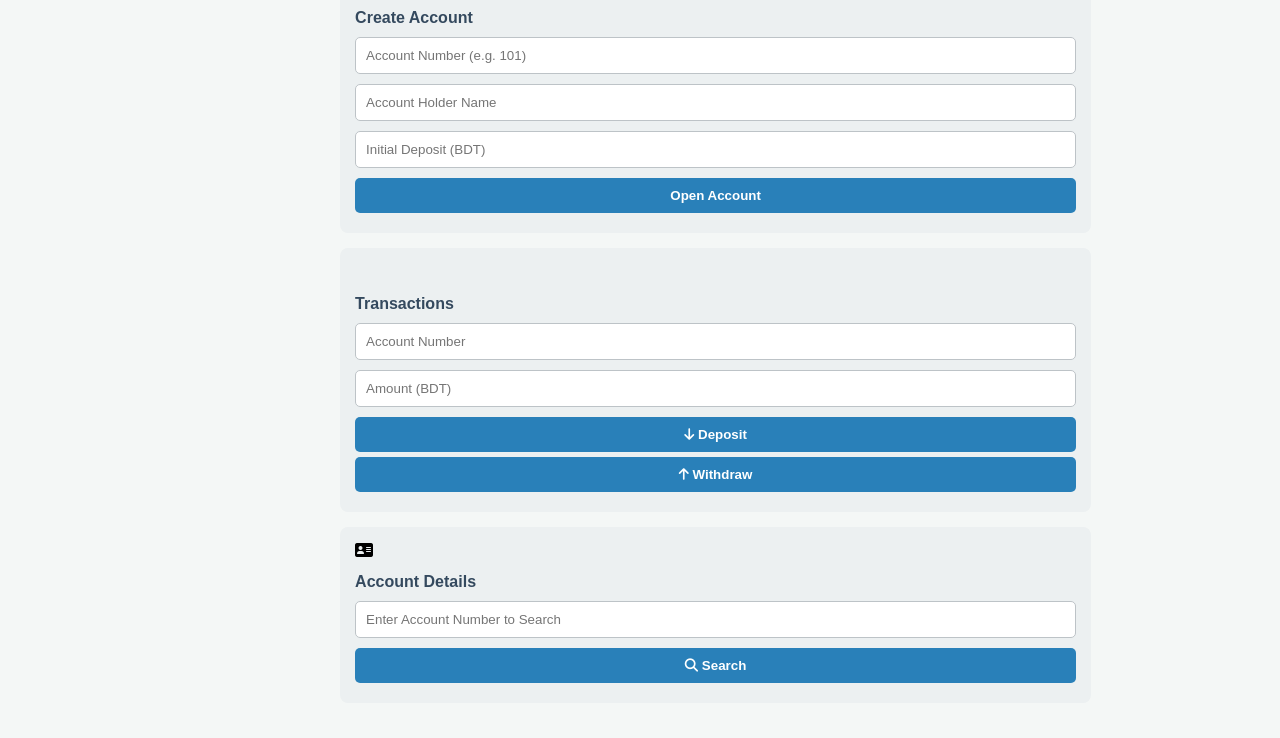
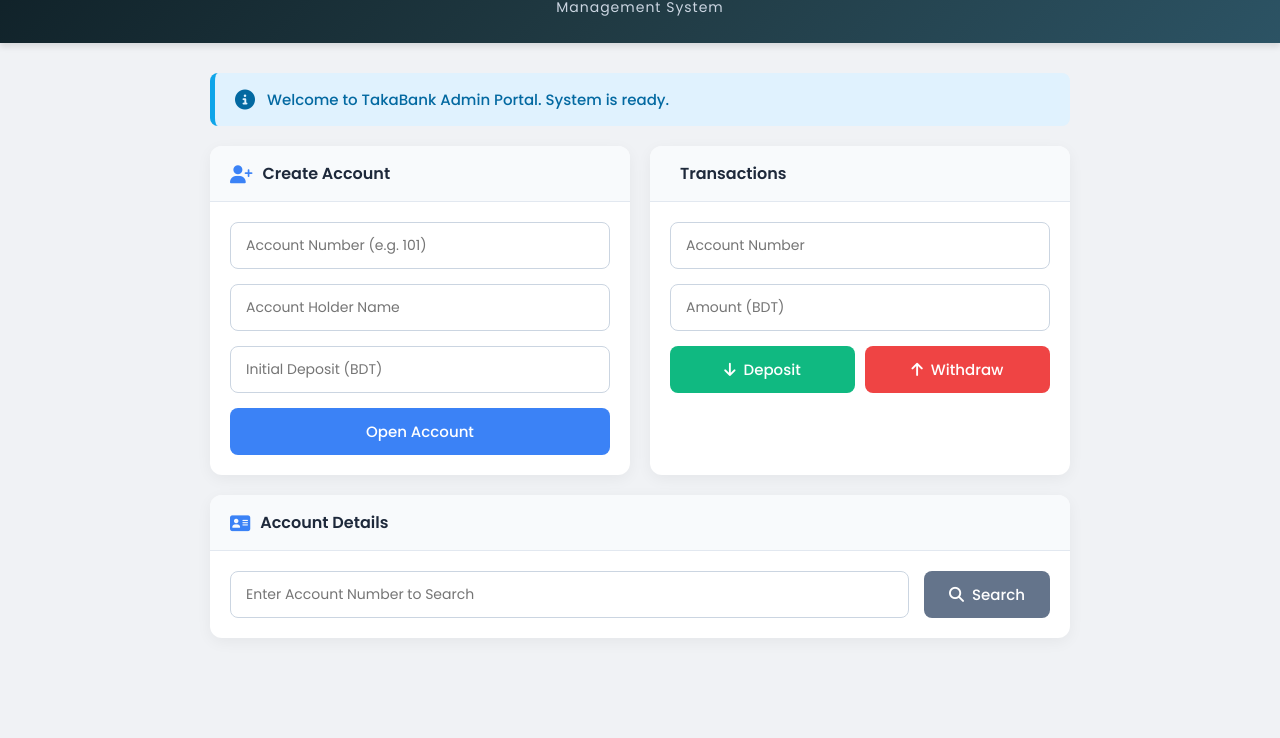
Before and after one commit to shakil1815/TakaBank-Management-System, a plain HTML site: page index.html in a window 1280 px wide. Shown: the part 75-813 px from the top of the page. Drawn offline with Linux system fonts and the light colour scheme.

Commit message:
Refactor CSS for improved styling and layout

```diff
--- a/TakaBankSystem.css
+++ b/TakaBankSystem.css
@@ -1,81 +1,198 @@
+* {
+    margin: 0;
+    padding: 0;
+    box-sizing: border-box;
+    font-family: 'Poppins', sans-serif;
+}
+
 body {
-    font-family: Arial, sans-serif;
-    background-color: #f4f7f6;
-    margin: 0;
+    background-color: #f0f2f5;
+    color: #333;
+}
+
+/* Header Styling */
+.header {
+    background: linear-gradient(135deg, #0f2027, #203a43, #2c5364);
+    color: white;
+    padding: 25px 20px;
+    text-align: center;
+    box-shadow: 0 4px 6px rgba(0,0,0,0.1);
+}
+
+.logo {
+    font-size: 28px;
+    font-weight: 600;
+    display: flex;
+    align-items: center;
+    justify-content: center;
+    gap: 10px;
+}
+
+.logo i {
+    color: #f1c40f;
+}
+
+.subtitle {
+    font-size: 14px;
+    color: #cbd5e1;
+    margin-top: 5px;
+    letter-spacing: 1px;
+}
+
+/* Dashboard Layout */
+.dashboard {
+    max-width: 900px;
+    margin: 30px auto;
+    padding: 0 20px;
+    display: grid;
+    grid-template-columns: 1fr 1fr;
+    gap: 20px;
+}
+
+.full-width {
+    grid-column: 1 / -1;
+}
+
+/* Card Styling */
+.card {
+    background: #ffffff;
+    border-radius: 12px;
+    box-shadow: 0 4px 15px rgba(0, 0, 0, 0.05);
+    overflow: hidden;
+    transition: transform 0.3s ease;
+}
+
+.card:hover {
+    transform: translateY(-5px);
+}
+
+.card-header {
+    background: #f8fafc;
+    padding: 15px 20px;
+    border-bottom: 1px solid #e2e8f0;
+    display: flex;
+    align-items: center;
+    gap: 10px;
+}
+
+.card-header h2 {
+    font-size: 16px;
+    color: #1e293b;
+    font-weight: 600;
+}
+
+.card-header i {
+    color: #3b82f6;
+    font-size: 18px;
+}
+
+.card-body {
     padding: 20px;
+}
+
+/* Inputs & Buttons */
+input {
+    width: 100%;
+    padding: 12px 15px;
+    margin-bottom: 15px;
+    border: 1px solid #cbd5e1;
+    border-radius: 8px;
+    font-size: 14px;
+    outline: none;
+    transition: border 0.3s;
+}
+
+input:focus {
+    border-color: #3b82f6;
+    box-shadow: 0 0 0 3px rgba(59, 130, 246, 0.1);
+}
+
+.btn {
+    width: 100%;
+    padding: 12px;
+    border: none;
+    border-radius: 8px;
+    font-size: 15px;
+    font-weight: 500;
+    cursor: pointer;
+    transition: all 0.3s ease;
     display: flex;
     justify-content: center;
+    align-items: center;
+    gap: 8px;
 }
 
-.container {
-    width: 100%;
-    max-width: 500px;
-    background: #ffffff;
-    padding: 20px;
-    border-radius: 10px;
-    box-shadow: 0 4px 8px rgba(0,0,0,0.1);
+.btn-primary {
+    background: #3b82f6;
+    color: white;
+}
+.btn-primary:hover { background: #2563eb; }
+
+.btn-success {
+    background: #10b981;
+    color: white;
+}
+.btn-success:hover { background: #059669; }
+
+.btn-danger {
+    background: #ef4444;
+    color: white;
+}
+.btn-danger:hover { background: #dc2626; }
+
+.btn-secondary {
+    background: #64748b;
+    color: white;
+}
+.btn-secondary:hover { background: #475569; }
+
+.btn-group {
+    display: flex;
+    gap: 10px;
 }
 
-h1 {
-    text-align: center;
-    color: #2c3e50;
-    margin-bottom: 20px;
+/* Alert Box */
+.alert-box {
+    background: #e0f2fe;
+    color: #0369a1;
+    padding: 15px 20px;
+    border-left: 5px solid #0ea5e9;
+    border-radius: 8px;
+    font-size: 15px;
+    font-weight: 500;
+    white-space: pre-line;
+    display: flex;
+    align-items: flex-start;
+    gap: 12px;
 }
 
-h2 {
-    font-size: 16px;
-    color: #34495e;
-    margin-bottom: 10px;
+.alert-box i {
+    font-size: 20px;
+    margin-top: 2px;
 }
 
-.card {
-    background: #ecf0f1;
-    padding: 15px;
-    border-radius: 8px;
-    margin-bottom: 15px;
+.search-area {
+    display: flex;
+    gap: 15px;
+}
+.search-area input {
+    margin-bottom: 0;
+}
+.search-area .btn {
+    width: auto;
+    padding: 0 25px;
 }
 
-input {
-    width: 100%;
-    padding: 10px;
-    margin-bottom: 10px;
-    border: 1px solid #bdc3c7;
-    border-radius: 5px;
-    box-sizing: border-box;
+/* Responsive for Mobile */
+@media (max-width: 768px) {
+    .dashboard {
+        grid-template-columns: 1fr;
+    }
+    .search-area {
+        flex-direction: column;
+    }
+    .search-area .btn {
+        width: 100%;
+        padding: 12px;
+    }
 }
-
-button {
-    width: 100%;
-    padding: 10px;
-    background-color: #2980b9;
-    color: white;
-    border: none;
-    border-radius: 5px;
-    cursor: pointer;
-    font-weight: bold;
-    margin-bottom: 5px;
-}
-
-button:hover {
-    background-color: #3498db;
-}
-
-.btn-deposit { background-color: #27ae60; }
-.btn-deposit:hover { background-color: #2ecc71; }
-
-.btn-withdraw { background-color: #c0392b; }
-.btn-withdraw:hover { background-color: #e74c3c; }
-
-.btn-display { background-color: #8e44ad; }
-.btn-display:hover { background-color: #9b59b6; }
-
-.output-box {
-    background: #34495e;
-    color: #f1c40f;
-    padding: 15px;
-    border-radius: 5px;
-    text-align: center;
-    font-weight: bold;
-    margin-bottom: 20px;
-    white-space: pre-line;
-}
```
